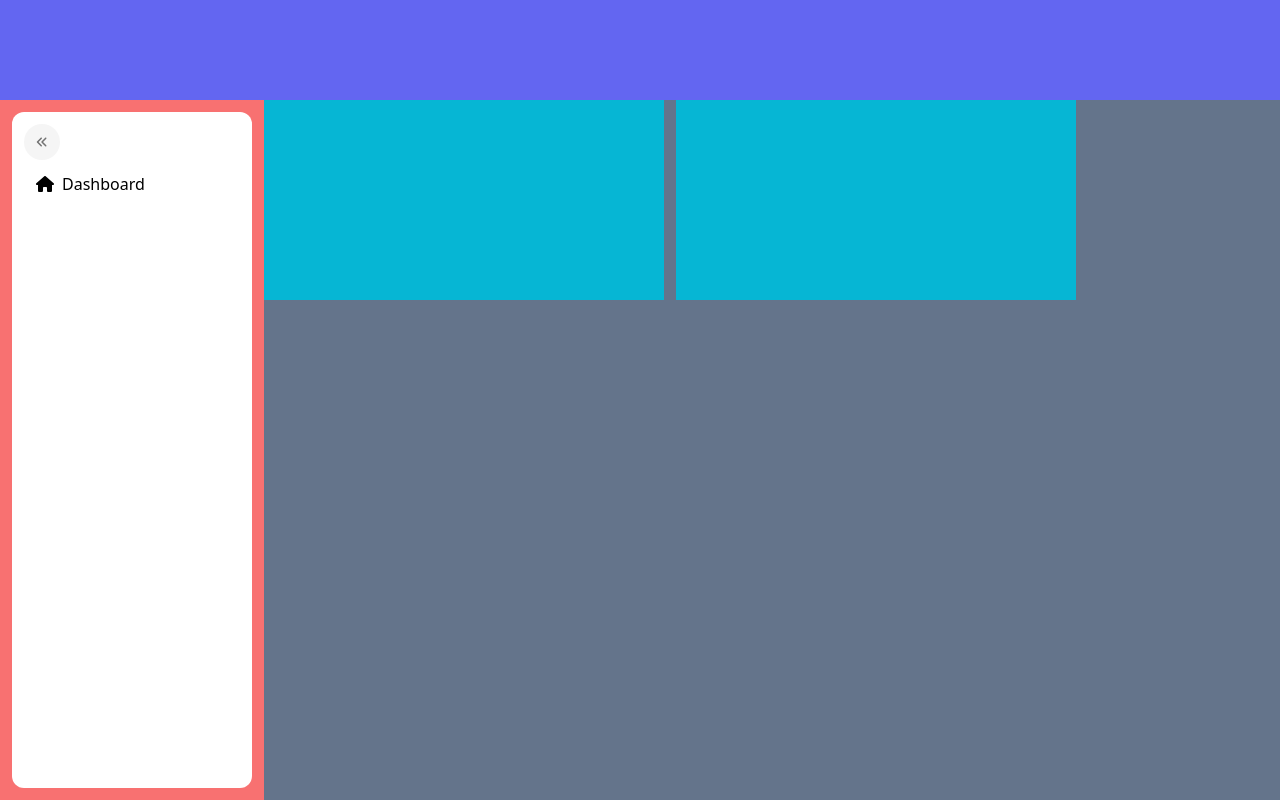
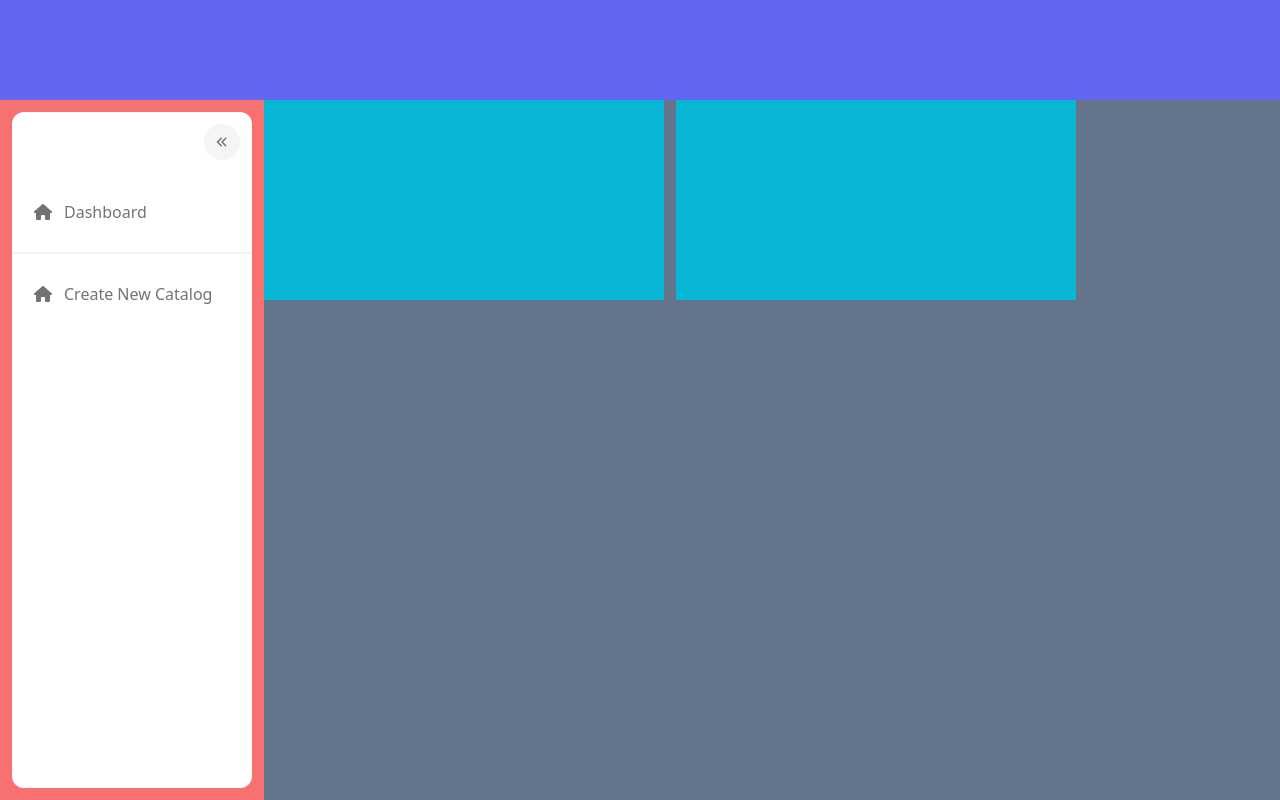
Before and after one commit to Cunhat/catalog-dashboard, a Next.js app: page / in a window 1280 px wide. Both pictures are taken after a click on the icon 42 px from the left and 142 px from the top of the page. Built offline with nearby package versions, Linux system fonts and the light colour scheme.

Commit message:
Add items to sidebar and some styles

```diff
--- a/src/components/Sidebar/index.tsx
+++ b/src/components/Sidebar/index.tsx
@@ -1,27 +1,59 @@
-import React, { useState } from 'react';
+import React, { useState, PropsWithChildren } from 'react';
 import { FontAwesomeIcon } from '@fortawesome/react-fontawesome';
 import { IconProp } from '@fortawesome/fontawesome-svg-core';
 import { faHouse, faAnglesLeft } from '@fortawesome/free-solid-svg-icons';
+import Link from 'next/link';
 
 export const Sidebar: React.FC = () => {
   const [open, setOpen] = useState<boolean>(false);
   return (
-    <div className={`h-full p-3 bg-white rounded-xl ${open ? 'w-60' : 'w-16'} flex flex-col`}>
-      <FontAwesomeIcon
-        icon={faAnglesLeft}
-        className='bg-neutral-100 text-neutral-500 h-3 w-3 rounded-full p-3'
-        onClick={() => setOpen(!open)}
-      ></FontAwesomeIcon>
-      <SidebarItem text='Dashboard' icon={faHouse} open={open} />
+    <div className={`h-full bg-white rounded-xl ${open ? 'w-60' : 'w-18'} flex flex-col gap-2`}>
+      <SidebarSection>
+        <FontAwesomeIcon
+          icon={faAnglesLeft}
+          className={`bg-neutral-100 text-neutral-500 h-3 w-3 rounded-full p-3 flex ${
+            open ? 'ml-auto' : ''
+          } hover:cursor-pointer hover:text-[#613aeb] hover:bg-[#efebfe]`}
+          onClick={() => setOpen(!open)}
+        ></FontAwesomeIcon>
+      </SidebarSection>
+      <SidebarSection>
+        <SidebarItem text='Dashboard' icon={faHouse} open={open} />
+      </SidebarSection>
+      <SidebarSeparator />
+      <SidebarSection title='MANAGEMENT'>
+        <SidebarItem text='Create New Catalog' icon={faHouse} open={open} />
+      </SidebarSection>
     </div>
   );
 };
 
 const SidebarItem: React.FC<{ icon: IconProp; text: string; open: boolean }> = ({ icon, text, open }) => {
   return (
-    <div className={`flex items-center gap-2 p-3 hover:text-[#613aeb] hover:bg-[#efebfe] hover:cursor-pointer rounded-md `}>
-      <FontAwesomeIcon icon={icon} className='text-base' />
-      <p className={`${open ? 'block' : 'hidden'} text-base`}>{text}</p>
+    <Link href={'/'}>
+      <div
+        className={`flex h-10 items-center gap-3 p-2.5 text-neutral-500 hover:text-[#613aeb] hover:bg-[#efebfe] hover:cursor-pointer rounded-md`}
+      >
+        <FontAwesomeIcon icon={icon} className='text-base ' />
+        <span className={`${open ? 'block' : 'hidden'} text-base`}>{text}</span>
+      </div>
+    </Link>
+  );
+};
+
+const SidebarSeparator: React.FC = () => {
+  return <div className='bg-neutral-100 h-[2px]'></div>;
+};
+
+type SidebarSectionProps = {
+  title?: string;
+};
+
+const SidebarSection: React.FC<PropsWithChildren<SidebarSectionProps>> = ({ title, children }) => {
+  return (
+    <div className='p-3'>
+      {/* {title && <b className={`p-2.5 text-neutral-500 text-[8px]`}>{title}</b>} */}
+      {children}
     </div>
   );
 };
--- a/src/styles/globals.css
+++ b/src/styles/globals.css
@@ -6,4 +6,8 @@
     * {
       box-sizing: border-box;
     }
+
+    .p {
+      margin: 0;
+    }
   }
```
